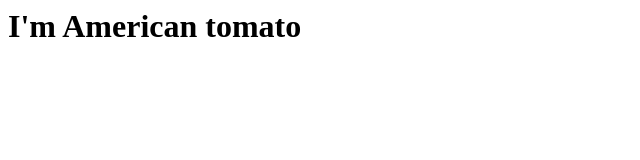
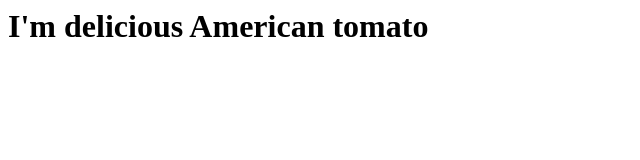
Before and after one commit to Muleaf/Muleaf.github.io, a plain HTML site: page index.html in a window 1280 px wide. Shown: the whole page, without its empty margins (0-640 px from the left). Drawn offline with Linux system fonts and the light colour scheme.

Commit message:
Update index.html

```diff
--- a/index.html
+++ b/index.html
@@ -1 +1 @@
-<h1>I'm American tomato</h1>
+<h1>I'm delicious American tomato</h1>
```
